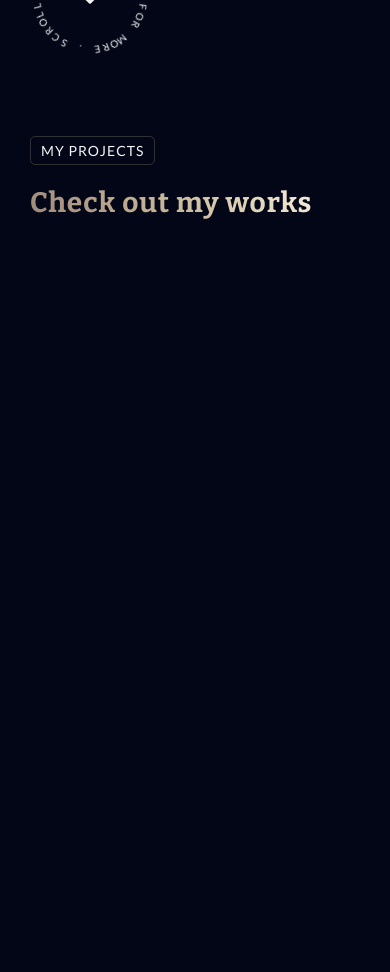
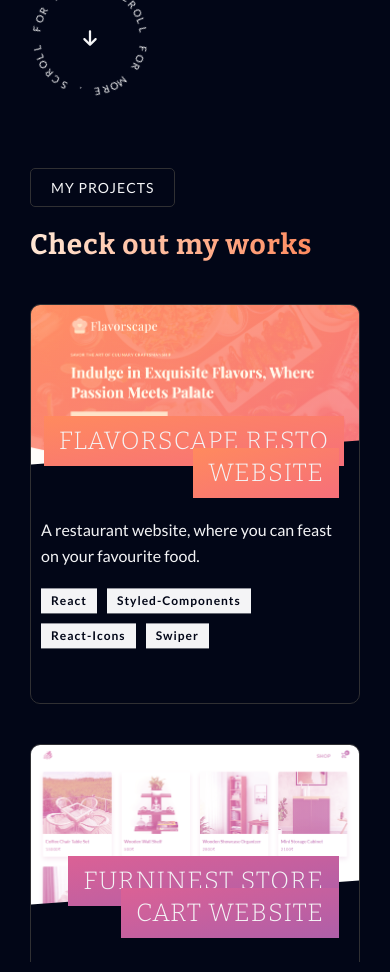
Before and after one commit to MohitAlphonsus/MJ-Portfolio, a React (Vite) app: page / in a window 390 px wide. Shown: the part 1020-1992 px from the top of the page. Before the commit the page ends 1950 px from the top, so only its background shows below. Built offline with nearby package versions, Linux system fonts and the light colour scheme.

Commit message:
responsiveness, project section, project card styled and responsiveness added

```diff
--- a/src/App.jsx
+++ b/src/App.jsx
@@ -9,7 +9,7 @@ const PortfolioContainer = styled.div`
 
 	@media (min-width: 64em) {
 		height: 100dvh;
-		grid-template-columns: 0.25fr 0.75fr;
+		grid-template-columns: 0.25fr 1fr;
 		gap: 2rem;
 	}
 `;
--- a/src/GlobalStyles.jsx
+++ b/src/GlobalStyles.jsx
@@ -6,7 +6,12 @@ export const GlobalStyles = createGlobalStyle`
   --font-body: "Lato", sans-serif;
 
   --dark : #020617;
-  --light: #f4f4f6;
+   --light: #f4f4f6;
+
+
+  --accent-1:#FFE7D5;
+  --accent-2:#FF8A5E;
+
   --border-color:#303033;
 
   --radius-xs:.5rem;
@@ -14,7 +19,11 @@ export const GlobalStyles = createGlobalStyle`
   --radius-md:2rem;
   --radius-lg:3rem;
 
-  --gradient : linear-gradient(45deg, #9C867B, #B39F88, #C9B99B, #E0D4B9, #F7EFE4)
+  --gradient : linear-gradient(to right, var(--accent-1), var(--accent-2));
+
+  --gradient-1 : linear-gradient(to right bottom,#FF8A5E ,#F66F7A);
+  --gradient-2 : linear-gradient(to right bottom,#DB6195 ,#AE5FA9);
+  --gradient-3 : linear-gradient(to right bottom,#7361AF ,#1860A6);
 
 }
 
--- a/src/UI/Button.jsx
+++ /dev/null
@@ -1,18 +0,0 @@
-import styled from 'styled-components';
-
-const ButtonElement = styled.button`
-	font: inherit;
-	font-size: 1.6rem;
-	border: none;
-	border-radius: var(--radius-sm);
-	padding: 1.2rem 2.4rem;
-	cursor: pointer;
-`;
-
-export default function Button({ children, className, $type }) {
-	return (
-		<ButtonElement className={className} $type={$type}>
-			{children}
-		</ButtonElement>
-	);
-}
--- a/src/UI/Typo.jsx
+++ b/src/UI/Typo.jsx
@@ -15,7 +15,7 @@ export const HeadingSecondary = styled.h2`
 export const SubHeading = styled.span`
 	background-color: var(--dark);
 	border: 1px solid var(--border-color);
-	padding: 0.5rem 1rem;
+	padding: 1rem 2rem;
 	border-radius: var(--radius-xs);
 	font-size: 1.4rem;
 	text-transform: uppercase;
--- a/src/components/Aside.jsx
+++ b/src/components/Aside.jsx
@@ -8,7 +8,7 @@ import {
 	FaInstagram,
 	FaGithub,
 } from 'react-icons/fa6';
-import Button from '../UI/Button';
+import Button from './Button';
 
 const socialIcons = [
 	{
@@ -43,7 +43,15 @@ export default function Aside() {
 					</a>
 				))}
 			</Social>
-			<Button className="aside-btn">Download CV</Button>
+			<Button
+				as="a"
+				className="aside-btn"
+				href="https://styled-components.com/docs/basics"
+				target="_blank"
+				$accent
+			>
+				Download CV
+			</Button>
 		</AsideWrapper>
 	);
 }
--- /dev/null
+++ b/src/components/Button.jsx
@@ -0,0 +1,48 @@
+import styled, { css } from 'styled-components';
+
+const ButtonElement = styled.button`
+	&,
+	&:link,
+	&:visited {
+		display: inline-block;
+		position: relative;
+		font: inherit;
+		font-size: 2rem;
+		border: none;
+		border-radius: var(--radius-sm);
+		padding: 1.5rem 3rem;
+		cursor: pointer;
+		text-align: center;
+		transition: all 0.2s ease-in;
+
+		background-color: var(--dark);
+		color: var(--light);
+		${props =>
+			props.$accent &&
+			css`
+				background-color: var(--accent-1);
+				color: var(--dark);
+			`}
+	}
+`;
+
+export default function Button({
+	as,
+	href,
+	children,
+	target,
+	className,
+	$accent,
+}) {
+	return (
+		<ButtonElement
+			as={as}
+			href={href}
+			target={target}
+			className={className}
+			$accent={$accent}
+		>
+			{children}
+		</ButtonElement>
+	);
+}
--- a/src/components/Hero.jsx
+++ b/src/components/Hero.jsx
@@ -1,7 +1,7 @@
 import styled from 'styled-components';
 import { FaArrowDown } from 'react-icons/fa6';
 import { SubHeading } from '../UI/Typo';
-import Button from '../UI/Button';
+import Button from './Button';
 
 export default function Hero() {
 	const textToRotate = 'scroll for more . scroll for more .';
@@ -11,7 +11,9 @@ export default function Hero() {
 				<span className="subheading-icon">✋🏻</span> Hello there
 			</SubHeading>
 			<h1>I'm Mohit Jadhav, A Frontend Web Developer.</h1>
-			<Button className="hero-btn">My Projects</Button>
+			<Button className="hero-btn" $accent>
+				My Projects
+			</Button>
 			<Circle>
 				<FaArrowDown className="circle-icon" />
 				<div className="circle-text">
@@ -34,7 +36,7 @@ export default function Hero() {
 }
 
 const HeroSection = styled.section`
-	/* height: 100vh; */
+	margin-top: 1rem;
 	display: flex;
 	flex-direction: column;
 	justify-content: center;
@@ -55,7 +57,7 @@ const HeroSection = styled.section`
 
 		@media (min-width: 37.5em) {
 			font-size: 6rem;
-			width: 13ch;
+			width: 14ch;
 		}
 	}
 
--- a/src/components/Projects.jsx
+++ b/src/components/Projects.jsx
@@ -1,6 +1,8 @@
 import styled from 'styled-components';
 import { HeadingSecondary, SubHeading } from '../UI/Typo';
-import project1 from '../assets/project-1.png';
+import Button from './Button';
+
+import { projects } from '../constants/projects';
 
 export default function Projects() {
 	return (
@@ -8,14 +10,40 @@ export default function Projects() {
 			<SubHeading>My Projects</SubHeading>
 			<HeadingSecondary>Check out my works</HeadingSecondary>
 			<ProjectsContainer>
-				<ProjectCard></ProjectCard>
+				{projects.map(
+					({ id, colorId, imgSrc, projectName, desc, link, tools }) => (
+						<ProjectCard key={id} $image={imgSrc} $id={colorId}>
+							<div className="card-side card-side--front">
+								<div className="card-image" role="image">
+									&nbsp;
+								</div>
+								<h4>
+									<span>{projectName}</span>
+								</h4>
+								<div className="card-content">
+									<p>{desc}</p>
+									<div className="skills">
+										{tools.map(({ id, toolName }) => (
+											<span key={id}>{toolName}</span>
+										))}
+									</div>
+								</div>
+							</div>
+							<div className="card-side card-side--back">
+								<Button as="a" href={link} target="_blank">
+									Visit Site &rarr;
+								</Button>
+							</div>
+						</ProjectCard>
+					),
+				)}
 			</ProjectsContainer>
 		</ProjectSection>
 	);
 }
 
 const ProjectSection = styled.section`
-	padding-block: 8rem;
+	padding-block: 7rem;
 	display: flex;
 	align-items: flex-start;
 	flex-direction: column;
@@ -26,6 +54,132 @@ const ProjectSection = styled.section`
 
 const ProjectsContainer = styled.div`
 	width: 100%;
+	display: grid;
+	grid-template-columns: minmax(30rem, 1fr);
+	gap: 4rem;
+	padding-block: 2rem;
+
+	@media (min-width: 31.25em) {
+		padding-inline: 6rem;
+	}
+
+	@media (min-width: 40em) {
+		grid-template-columns: repeat(2, minmax(30rem, 25rem));
+		padding-inline: 0;
+	}
+
+	@media (min-width: 64em) {
+		grid-template-columns: repeat(2, minmax(30rem, 25rem));
+		gap: 1rem;
+	}
+
+	@media (min-width: 81.25em) {
+		grid-template-columns: repeat(3, minmax(30rem, 20rem));
+		gap: 1rem;
+	}
 `;
 
-const ProjectCard = styled.div``;
+const ProjectCard = styled.div`
+	height: 40rem;
+	perspective: 150rem;
+	-webkit-perspective: 150rem;
+	position: relative;
+
+	.card-side {
+		position: absolute;
+		inset: 0;
+		width: 100%;
+		height: 100%;
+		backface-visibility: hidden;
+		transition: all 1s ease;
+		border-radius: var(--radius-sm);
+		overflow: hidden;
+
+		&--front {
+			background-color: var(--dark);
+			border: 1px solid var(--border-color);
+		}
+
+		&--back {
+			${props => props.$image && `background: var(--gradient-${props.$id})`};
+			transform: rotateY(180deg);
+
+			display: grid;
+			place-content: center;
+		}
+
+		// front
+		.card-image {
+			height: 16rem;
+			background-size: cover;
+			background-repeat: no-repeat;
+			background-position: center center;
+			background-blend-mode: screen;
+			clip-path: polygon(0 0, 100% 0, 100% 85%, 0 100%);
+			background-image: var(--gradient-1);
+			${props =>
+				props.$image &&
+				`background-image: url(${props.$image}), var(--gradient-${props.$id})`};
+		}
+
+		h4 {
+			font-size: 2.5rem;
+			font-weight: 300;
+			text-transform: uppercase;
+			position: absolute;
+			top: 12rem;
+			right: 2rem;
+			text-align: right;
+			width: 90%;
+
+			span {
+				-webkit-box-decoration-break: clone;
+				box-decoration-break: clone;
+				padding: 1rem 1.5rem;
+				${props =>
+					props.$image && `background-image: var(--gradient-${props.$id})`};
+			}
+		}
+
+		.card-content {
+			width: 100%;
+			position: absolute;
+			top: 70%;
+			left: 50%;
+			transform: translate(-50%, -50%);
+			padding: 1rem;
+
+			p {
+				font-size: 1.6rem;
+				line-height: 1.6;
+				margin-bottom: 2rem;
+			}
+
+			.skills {
+				display: flex;
+				align-items: center;
+				gap: 1rem;
+				flex-wrap: wrap;
+
+				span {
+					background-color: var(--light);
+					color: var(--dark);
+					padding: 0.5rem 1rem;
+					font-size: 1.2rem;
+					font-weight: 600;
+					letter-spacing: 1px;
+				}
+			}
+		}
+
+		//back
+	}
+
+	&:hover .card-side--front {
+		transform: rotateY(-180deg);
+	}
+
+	&:hover .card-side--back {
+		transform: rotateY(0deg);
+	}
+`;
--- a/src/constants/projects.js
+++ b/src/constants/projects.js
@@ -4,10 +4,12 @@ import project3 from '../assets/project-3.png';
 
 export const projects = [
 	{
-		id: 'p1',
+		id: 'project$1',
+		colorId: 1,
 		imgSrc: project1,
-		projectName: 'Flavorscape',
+		projectName: 'Flavorscape Resto Website',
 		desc: 'A restaurant website, where you can feast on your favourite food.',
+		link: 'https://flavorscape-restaurant.netlify.app',
 		tools: [
 			{ id: 't1', toolName: 'React' },
 			{ id: 't2', toolName: 'Styled-Components' },
@@ -16,10 +18,12 @@ export const projects = [
 		],
 	},
 	{
-		id: 'p2',
+		id: 'project$2',
+		colorId: 2,
 		imgSrc: project2,
-		projectName: 'Furninest',
+		projectName: 'Furninest Store Cart Website',
 		desc: 'Furniture store with browser storage and cart functionality',
+		link: 'https://furninest-store.netlify.app',
 		tools: [
 			{ id: 't1', toolName: 'React' },
 			{ id: 't2', toolName: 'CSS-Modules' },
@@ -29,10 +33,12 @@ export const projects = [
 		],
 	},
 	{
-		id: 'p3',
+		id: 'project$3',
+		colorId: 3,
 		imgSrc: project3,
-		projectName: 'QuizzyQ',
+		projectName: 'QuizzyQ Fun Website',
 		desc: 'Quizz app with different quizz options with timer functionality',
+		link: 'https://quizzyq.netlify.app',
 		tools: [
 			{ id: 't1', toolName: 'React' },
 			{ id: 't2', toolName: 'Styled-Components' },
```
